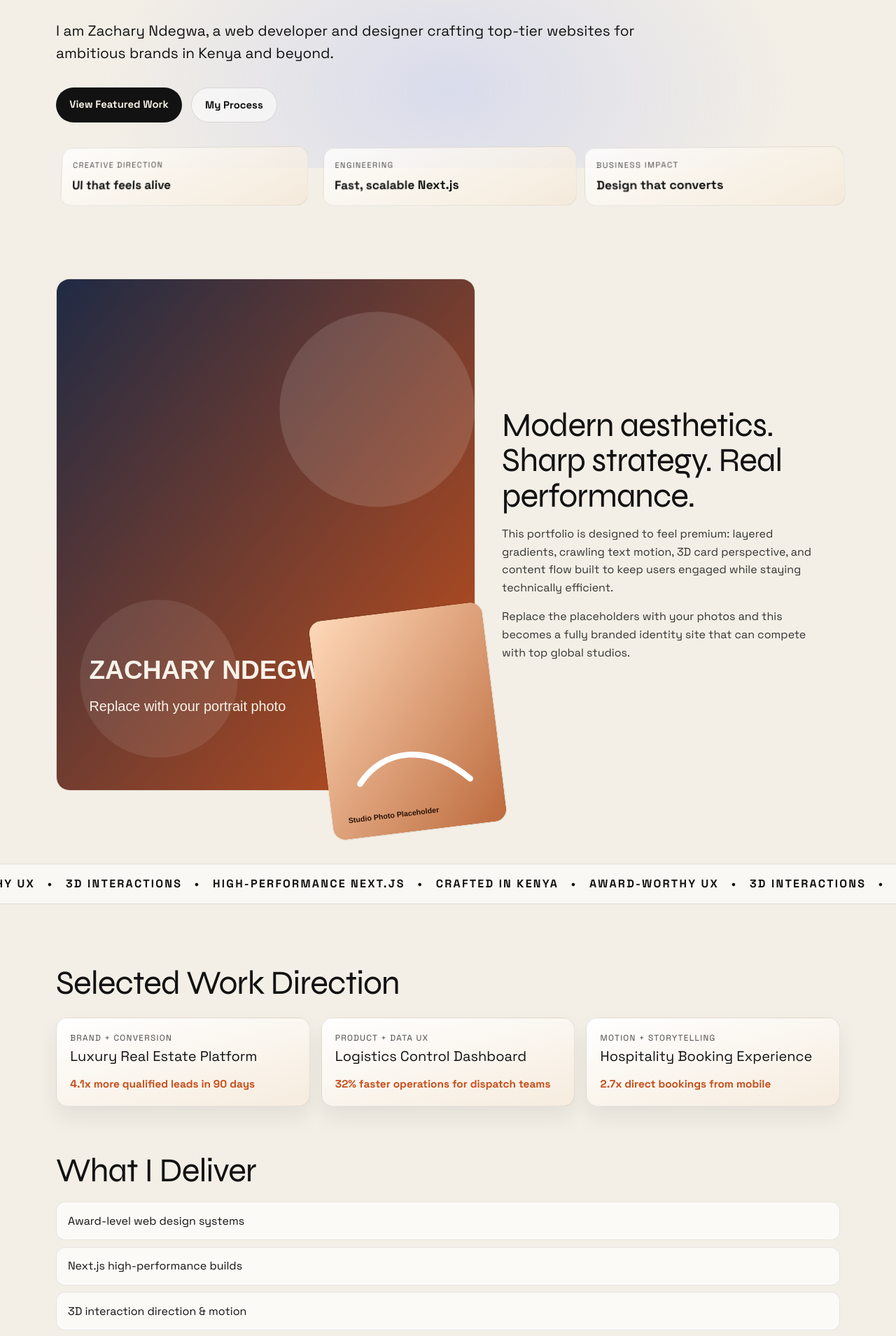
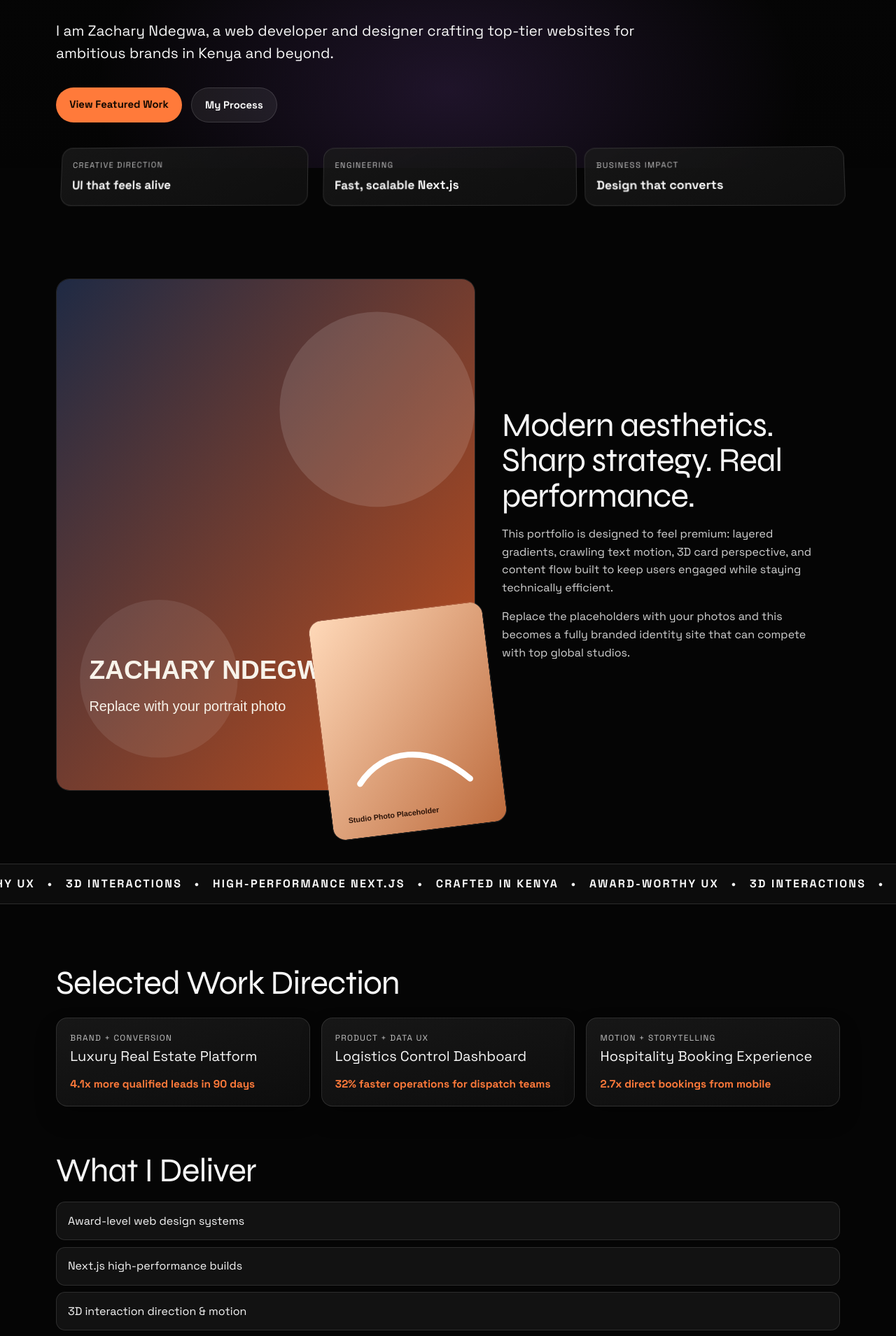
Before and after one commit to kellyworkos00-droid/potfolio, a Next.js app: page / in a window 1280 px wide. Shown: the part 560-2469 px from the top of the page at 70% size. Built offline with nearby package versions, Linux system fonts and the light colour scheme.

Commit message:
Switch portfolio to black dark theme

```diff
--- a/src/app/globals.css
+++ b/src/app/globals.css
@@ -1,11 +1,11 @@
 @import "tailwindcss";
 
 :root {
-  --background: #f4efe6;
-  --foreground: #121212;
-  --surface: #ece4d4;
-  --accent: #c54f1b;
-  --accent-soft: #ffe1c8;
+  --background: #050505;
+  --foreground: #f7f7f7;
+  --surface: #101010;
+  --accent: #ff7a3a;
+  --accent-soft: #2a170e;
 }
 
 @theme inline {
@@ -37,9 +37,10 @@ body {
   position: fixed;
   inset: 0;
   background:
-    radial-gradient(50rem 35rem at 18% 12%, #ffb88a66, transparent 70%),
-    radial-gradient(55rem 32rem at 88% 16%, #e5c06f4a, transparent 70%),
-    radial-gradient(45rem 28rem at 50% 86%, #89a3ff40, transparent 70%);
+    radial-gradient(50rem 35rem at 18% 12%, #ff7a3a33, transparent 70%),
+    radial-gradient(55rem 32rem at 88% 16%, #2fa7ff2b, transparent 70%),
+    radial-gradient(45rem 28rem at 50% 86%, #b66bff26, transparent 70%),
+    linear-gradient(180deg, #070707, #040404);
   pointer-events: none;
   z-index: -1;
 }
@@ -58,6 +59,7 @@ body {
   top: 0;
   z-index: 20;
   backdrop-filter: blur(8px);
+  background: #05050588;
 }
 
 .brand-mark {
@@ -67,11 +69,12 @@ body {
 }
 
 .nav-pill {
-  border: 1px solid #0000001e;
+  border: 1px solid #ffffff2b;
   border-radius: 999px;
   padding: 0.62rem 1rem;
   font-weight: 600;
   font-size: 0.9rem;
+  background: #ffffff10;
   transition: transform 0.25s ease;
 }
 
@@ -128,19 +131,19 @@ body {
 }
 
 .btn-primary {
-  background: var(--foreground);
-  color: var(--background);
+  background: var(--accent);
+  color: #140900;
 }
 
 .btn-secondary {
-  background: #ffffff8f;
-  border: 1px solid #0000001f;
+  background: #ffffff12;
+  border: 1px solid #ffffff22;
 }
 
 .btn-primary:hover,
 .btn-secondary:hover {
   transform: translateY(-2px);
-  box-shadow: 0 8px 30px #00000017;
+  box-shadow: 0 8px 30px #0000005e;
 }
 
 .hero-grid-3d {
@@ -152,9 +155,9 @@ body {
 }
 
 .hero-grid-3d article {
-  border: 1px solid #00000014;
+  border: 1px solid #ffffff1e;
   border-radius: 1rem;
-  background: linear-gradient(155deg, #ffffffd0, #f4e8d5af);
+  background: linear-gradient(155deg, #1a1a1ac9, #0f0f0fe3);
   padding: 1rem;
   transform: rotateX(4deg) rotateY(-4deg);
   transition: transform 0.3s ease;
@@ -193,7 +196,7 @@ body {
   width: 100%;
   height: auto;
   border-radius: 1.2rem;
-  border: 1px solid #00000012;
+  border: 1px solid #ffffff1f;
   object-fit: cover;
 }
 
@@ -226,10 +229,10 @@ body {
 }
 
 .crawl-wrap {
-  border-block: 1px solid #0000001d;
+  border-block: 1px solid #ffffff22;
   margin-top: 6.5rem;
   overflow: hidden;
-  background: #ffffff8e;
+  background: #0f0f0fd4;
 }
 
 .crawl-track {
@@ -255,11 +258,11 @@ body {
 }
 
 .project-card {
-  border: 1px solid #00000019;
+  border: 1px solid #ffffff1e;
   border-radius: 1rem;
   padding: 1.2rem;
-  background: linear-gradient(165deg, #ffffff, #f6ecde);
-  box-shadow: 0 16px 30px #00000012;
+  background: linear-gradient(165deg, #171717, #0d0d0d);
+  box-shadow: 0 16px 30px #0000004a;
   transition: transform 0.25s ease;
 }
 
@@ -298,10 +301,10 @@ body {
 }
 
 .services li {
-  border: 1px solid #00000015;
+  border: 1px solid #ffffff1d;
   border-radius: 0.8rem;
   padding: 0.9rem 1rem;
-  background: #ffffffa8;
+  background: #ffffff0e;
 }
 
 .contact {
```
